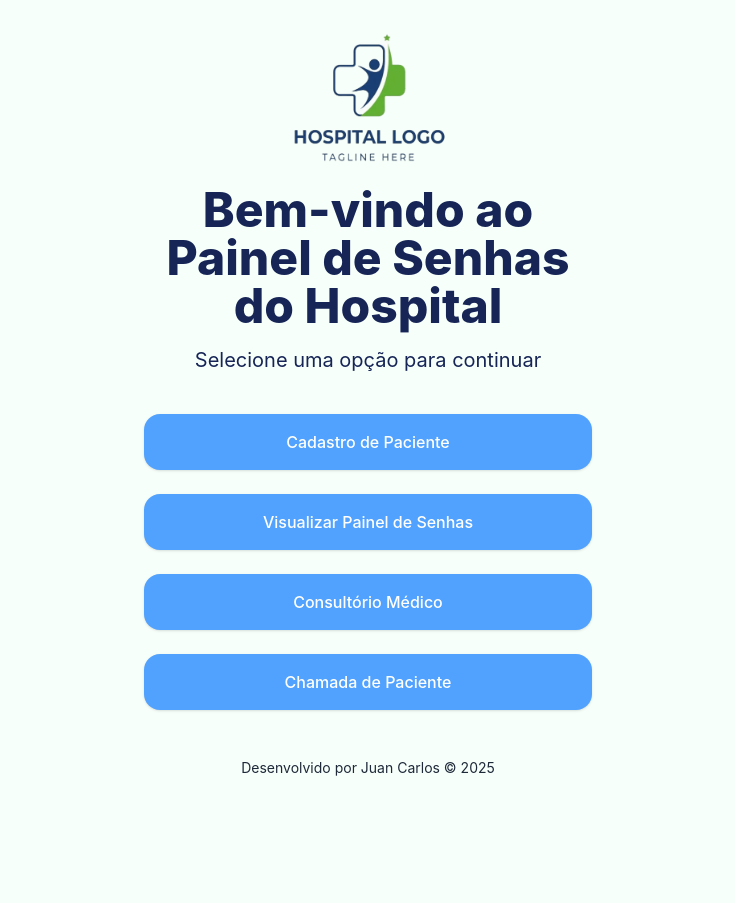
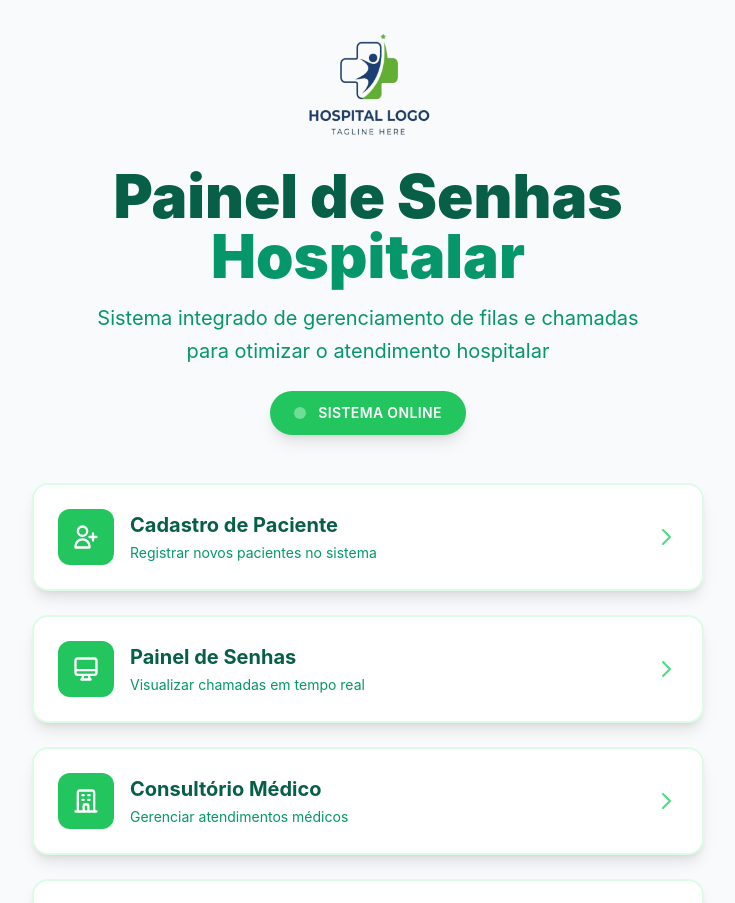
Before and after one commit to JuanLuky/system-painel-angular, an Angular app: page / in a window 1280 px wide. Shown: the top 903 px of the page, without its empty margins (272-1007 px from the left). Before the commit the page ends 810 px from the top, so only its background shows below. Built offline with nearby package versions, Linux system fonts and the light colour scheme.

Commit message:
style: home atualizada

```diff
--- a/src/app/pages/home-page/home-page.component.html
+++ b/src/app/pages/home-page/home-page.component.html
@@ -1,45 +1,124 @@
-<div class="min-h-screen w-screen flex flex-col items-center justify-center px-4 py-8">
-  <div class="text-center space-y-4 flex flex-col items-center justify-center">
-    <img src="/assets/images/logo.png" alt="logo" class="w-32 sm:w-40" />
-    <h1 class="text-2xl sm:text-4xl md:text-5xl font-extrabold text-blue-950 max-w-xs sm:max-w-md md:w-[500px]">
-      Bem-vindo ao Painel de Senhas do Hospital
+<div class="bg-gray-50 w-screen flex flex-col items-center justify-center px-4 py-8 min-h-screen overflow-x-hidden">
+
+  <div class="relative z-10 w-full max-w-5xl">
+    <!-- Header Section -->
+    <div class="text-center space-y-6 mb-12">
+      <!-- Logo Container -->
+      <div class="relative">
+          <img src="/assets/images/logo.png" alt="Hospital Logo" class="w-24 sm:w-32 mx-auto" />
+      </div>
+
+      <!-- Title -->
+      <div class="space-y-4">
+        <h1 class="text-3xl sm:text-5xl md:text-6xl font-black text-medical-800 ">
+          Painel de Senhas
+          <span class="block text-medical-600">Hospitalar</span>
         </h1>
-    <p class="text-base sm:text-lg md:text-xl text-blue-950">
-      Selecione uma opção para continuar
+        <p class="text-lg sm:text-xl text-medical-600 max-w-2xl mx-auto leading-relaxed">
+          Sistema integrado de gerenciamento de filas e chamadas <br> para otimizar o atendimento hospitalar
         </p>
       </div>
 
-  <div class="grid gap-4 sm:gap-6 mt-10 w-full max-w-xs sm:max-w-md text-white">
+      <!-- Status Badge -->
+      <div class="inline-flex items-center gap-3 bg-medical-500 text-white px-6 py-3 rounded-full shadow-lg">
+        <div class="w-3 h-3 bg-medical-200 rounded-full animate-pulse"></div>
+        <span class="font-semibold text-sm uppercase tracking-wide">Sistema Online</span>
+      </div>
+    </div>
+
+    <!-- Navigation Cards -->
+ <div class="grid gap-6 max-w-2xl mx-auto">
       <a
         routerLink="/cadastro-paciente"
-      class="bg-blue-400 font-medium py-3 sm:py-4 px-4 sm:px-6 rounded-2xl shadow hover:bg-blue-500 transition text-center"
+        class="group bg-white hover:bg-medical-50 border-2 border-medical-100 hover:border-medical-300 rounded-2xl p-6 shadow-lg hover:shadow-2xl transition-all duration-300 transform hover:scale-[1.02]"
       >
-      Cadastro de Paciente
+        <div class="flex items-center gap-4">
+          <div class="w-14 h-14 bg-medical-500 group-hover:bg-medical-600 rounded-xl flex items-center justify-center transition-colors">
+            <svg class="w-7 h-7 text-white" fill="none" stroke="currentColor" viewBox="0 0 24 24">
+              <path stroke-linecap="round" stroke-linejoin="round" stroke-width="2" d="M18 9v3m0 0v3m0-3h3m-3 0h-3m-2-5a4 4 0 11-8 0 4 4 0 018 0zM3 20a6 6 0 0112 0v1H3v-1z"></path>
+            </svg>
+          </div>
+          <div class="flex-1">
+            <h3 class="text-xl font-bold text-medical-800 group-hover:text-medical-900">Cadastro de Paciente</h3>
+            <p class="text-medical-600 text-sm mt-1">Registrar novos pacientes no sistema</p>
+          </div>
+          <svg class="w-6 h-6 text-medical-400 group-hover:text-medical-600 transition-colors" fill="none" stroke="currentColor" viewBox="0 0 24 24">
+            <path stroke-linecap="round" stroke-linejoin="round" stroke-width="2" d="M9 5l7 7-7 7"></path>
+          </svg>
+        </div>
       </a>
 
       <a
         routerLink="/painel-senha"
-      class="bg-blue-400 font-medium py-3 sm:py-4 px-4 sm:px-6 rounded-2xl shadow hover:bg-blue-500 hover:text-gray-50 transition text-center"
+        class="group bg-white hover:bg-medical-50 border-2 border-medical-100 hover:border-medical-300 rounded-2xl p-6 shadow-lg hover:shadow-2xl transition-all duration-300 transform hover:scale-[1.02]"
       >
-      Visualizar Painel de Senhas
+        <div class="flex items-center gap-4">
+          <div class="w-14 h-14 bg-medical-500 group-hover:bg-medical-600 rounded-xl flex items-center justify-center transition-colors">
+            <svg class="w-7 h-7 text-white" fill="none" stroke="currentColor" viewBox="0 0 24 24">
+              <path stroke-linecap="round" stroke-linejoin="round" stroke-width="2" d="M9.75 17L9 20l-1 1h8l-1-1-.75-3M3 13h18M5 17h14a2 2 0 002-2V5a2 2 0 00-2-2H5a2 2 0 00-2 2v10a2 2 0 002 2z"></path>
+            </svg>
+          </div>
+          <div class="flex-1">
+            <h3 class="text-xl font-bold text-medical-800 group-hover:text-medical-900">Painel de Senhas</h3>
+            <p class="text-medical-600 text-sm mt-1">Visualizar chamadas em tempo real</p>
+          </div>
+          <svg class="w-6 h-6 text-medical-400 group-hover:text-medical-600 transition-colors" fill="none" stroke="currentColor" viewBox="0 0 24 24">
+            <path stroke-linecap="round" stroke-linejoin="round" stroke-width="2" d="M9 5l7 7-7 7"></path>
+          </svg>
+        </div>
       </a>
 
       <a
         routerLink="/controle-medico"
-      class="bg-blue-400 font-medium py-3 sm:py-4 px-4 sm:px-6 rounded-2xl shadow hover:bg-blue-500 hover:text-gray-50 transition text-center"
+        class="group bg-white hover:bg-medical-50 border-2 border-medical-100 hover:border-medical-300 rounded-2xl p-6 shadow-lg hover:shadow-2xl transition-all duration-300 transform hover:scale-[1.02]"
       >
-      Consultório Médico
+        <div class="flex items-center gap-4">
+          <div class="w-14 h-14 bg-medical-500 group-hover:bg-medical-600 rounded-xl flex items-center justify-center transition-colors">
+            <svg class="w-7 h-7 text-white" fill="none" stroke="currentColor" viewBox="0 0 24 24">
+              <path stroke-linecap="round" stroke-linejoin="round" stroke-width="2" d="M19 21V5a2 2 0 00-2-2H7a2 2 0 00-2 2v16m14 0h2m-2 0h-5m-9 0H3m2 0h5M9 7h1m-1 4h1m4-4h1m-1 4h1m-5 10v-5a1 1 0 011-1h2a1 1 0 011 1v5m-4 0h4"></path>
+            </svg>
+          </div>
+          <div class="flex-1">
+            <h3 class="text-xl font-bold text-medical-800 group-hover:text-medical-900">Consultório Médico</h3>
+            <p class="text-medical-600 text-sm mt-1">Gerenciar atendimentos médicos</p>
+          </div>
+          <svg class="w-6 h-6 text-medical-400 group-hover:text-medical-600 transition-colors" fill="none" stroke="currentColor" viewBox="0 0 24 24">
+            <path stroke-linecap="round" stroke-linejoin="round" stroke-width="2" d="M9 5l7 7-7 7"></path>
+          </svg>
+        </div>
       </a>
 
       <a
         routerLink="/chamar-paciente"
-      class="bg-blue-400 font-medium py-3 sm:py-4 px-4 sm:px-6 rounded-2xl shadow hover:bg-blue-500 hover:text-gray-50 transition text-center"
+        class="group bg-white hover:bg-medical-50 border-2 border-medical-100 hover:border-medical-300 rounded-2xl p-6 shadow-lg hover:shadow-2xl transition-all duration-300 transform hover:scale-[1.02]"
       >
-      Chamada de Paciente
+        <div class="flex items-center gap-4">
+          <div class="w-14 h-14 bg-medical-500 group-hover:bg-medical-600 rounded-xl flex items-center justify-center transition-colors">
+            <svg class="w-7 h-7 text-white" fill="none" stroke="currentColor" viewBox="0 0 24 24">
+              <path stroke-linecap="round" stroke-linejoin="round" stroke-width="2" d="M11.049 2.927c.3-.921 1.603-.921 1.902 0l1.519 4.674a1 1 0 00.95.69h4.915c.969 0 1.371 1.24.588 1.81l-3.976 2.888a1 1 0 00-.363 1.118l1.518 4.674c.3.922-.755 1.688-1.538 1.118l-3.976-2.888a1 1 0 00-1.176 0l-3.976 2.888c-.783.57-1.838-.197-1.538-1.118l1.518-4.674a1 1 0 00-.363-1.118l-3.976-2.888c-.784-.57-.38-1.81.588-1.81h4.914a1 1 0 00.951-.69l1.519-4.674z"></path>
+            </svg>
+          </div>
+          <div class="flex-1">
+            <h3 class="text-xl font-bold text-medical-800 group-hover:text-medical-900">Chamada de Paciente</h3>
+            <p class="text-medical-600 text-sm mt-1">Realizar chamadas de pacientes</p>
+          </div>
+          <svg class="w-6 h-6 text-medical-400 group-hover:text-medical-600 transition-colors" fill="none" stroke="currentColor" viewBox="0 0 24 24">
+            <path stroke-linecap="round" stroke-linejoin="round" stroke-width="2" d="M9 5l7 7-7 7"></path>
+          </svg>
+        </div>
       </a>
     </div>
 
-  <footer class="mt-12 text-xs sm:text-sm text-gray-800 text-center px-2">
-    Desenvolvido por Juan Carlos © {{ today | date:'yyyy' }}
+    <!-- Footer -->
+    <footer class="mt-16 text-center">
+      <div class="p-6">
+        <p class="text-medical-600 text-sm font-medium">
+          Desenvolvido por <span class="font-bold text-medical-800">Juan Carlos</span> © {{ today | date:'yyyy' }}
+        </p>
+        <p class="text-medical-500 text-xs mt-2">
+          Sistema Hospitalar de Gerenciamento de Filas
+        </p>
+      </div>
     </footer>
   </div>
+</div>
```
Lines whose indentation alone changed are shown as unchanged.
